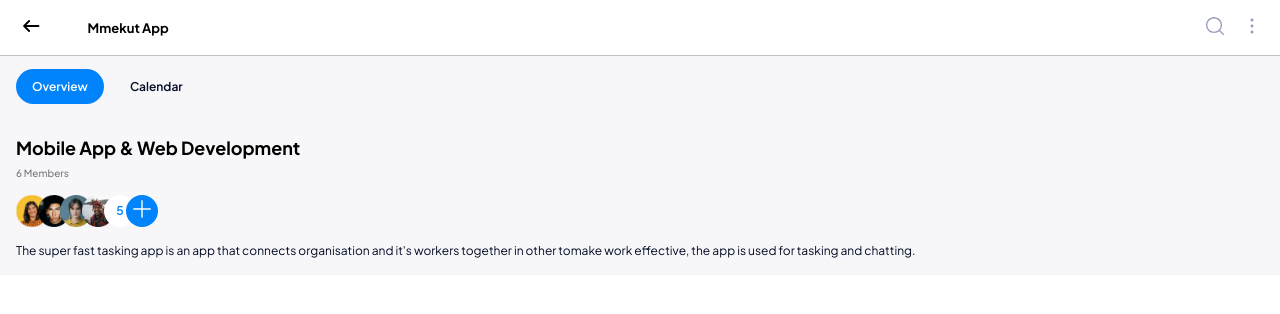
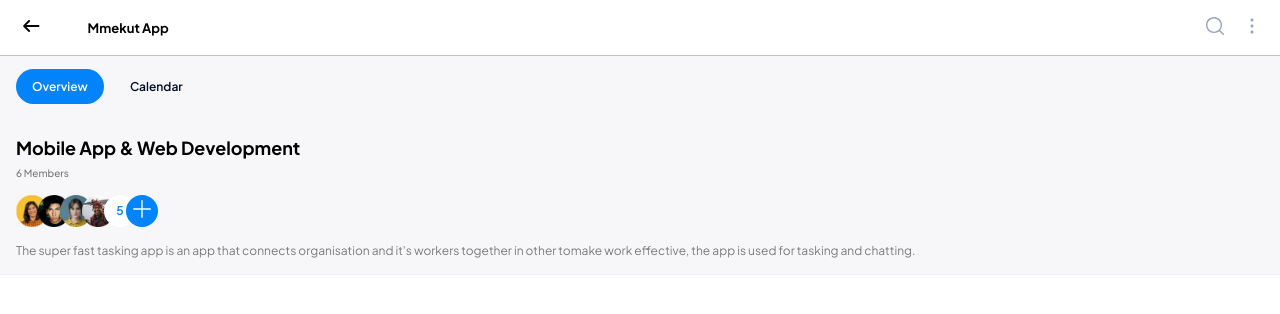
Before and after one commit to 9trocoder/mmekut, a React (Create React App) app: page /workspace_project in a window 1280 px wide. Shown: the top 314 px of the page. Built offline with nearby package versions, Linux system fonts and the light colour scheme.

Commit message:
Update workspaceProjectpage.css

```diff
--- a/src/pages/workspaceProjectpage/workspaceProjectpage.css
+++ b/src/pages/workspaceProjectpage/workspaceProjectpage.css
@@ -99,5 +99,5 @@
 
 .workspaceprojectabout {
   font-size: 12px;
-  color: #000b23;
+  color: #7b7b7b;
 }
```
